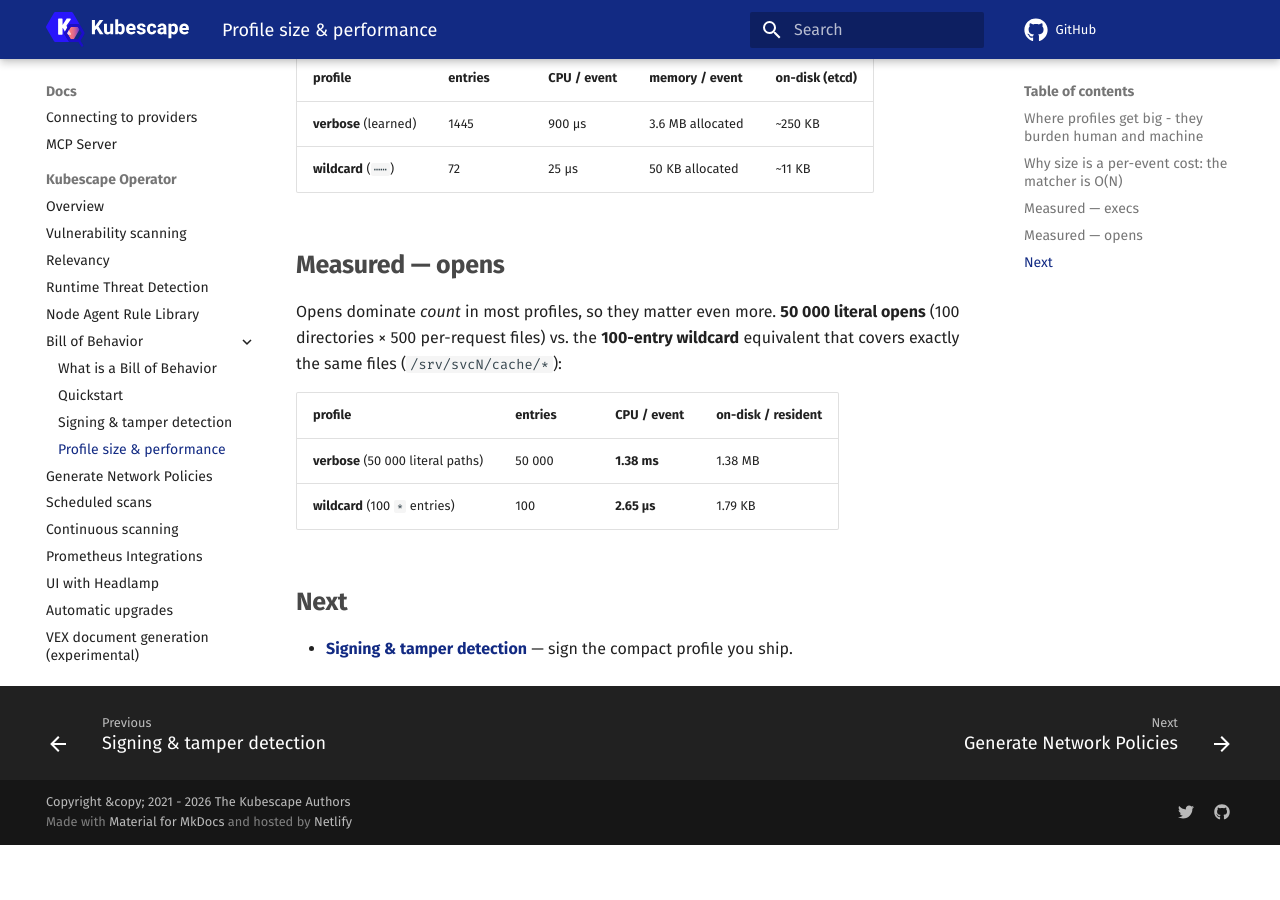
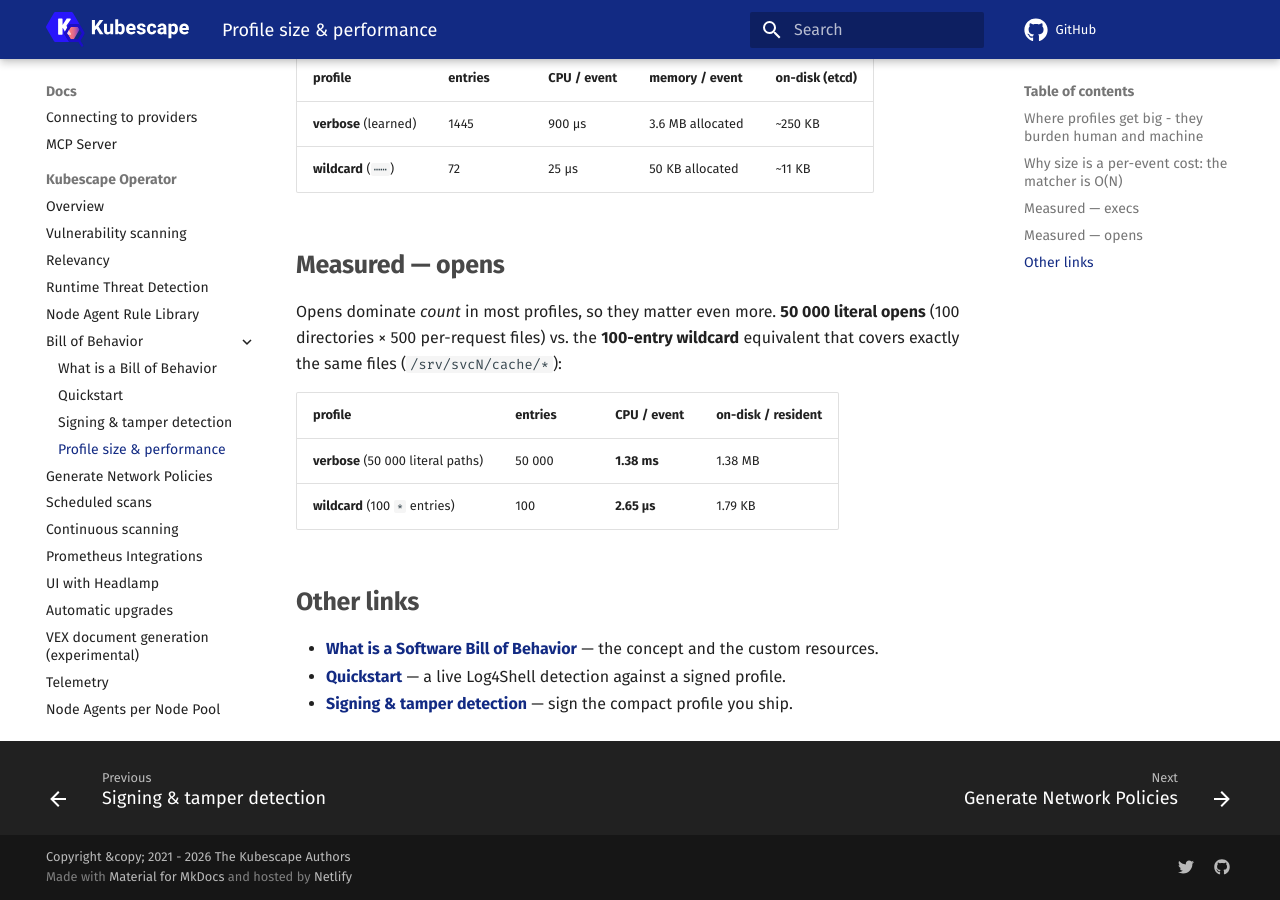
Before and after one commit to kubescape/kubescape.io, an MkDocs documentation site: the page built from docs/docs/operator/bill-of-behavior/profile-size-and-performance.md, in a window 1280 px wide and 900 px high, scrolled down 1196 px. Built offline with MkDocs 1.6.1 and Material for MkDocs 9.7.7, drawn with Linux system fonts in a browser that asks for light colours; comment, search, counter and statistics services are not loaded; before the commit the page ends 2041 px from its top, so only the background shows below that.

Commit message:
ready for PR alpha 1
Signed-off-by: entlein <einentlein@gmail.com>

```diff
--- a/docs/docs/operator/bill-of-behavior/profile-size-and-performance.md
+++ b/docs/docs/operator/bill-of-behavior/profile-size-and-performance.md
@@ -57,6 +57,8 @@
 
 
 
-## Next
+## Other links
 
+- **[What is a Software Bill of Behavior](index.md)** — the concept and the custom resources.
+- **[Quickstart](quickstart.md)** — a live Log4Shell detection against a signed profile.
 - **[Signing &amp; tamper detection](signing-and-tamper.md)** — sign the compact profile you ship.
```
Also changed, not shown: docs/docs/operator/bill-of-behavior/index.md (+1 -1 lines), docs/docs/operator/bill-of-behavior/signing-and-tamper.md (+1 -1 lines).
